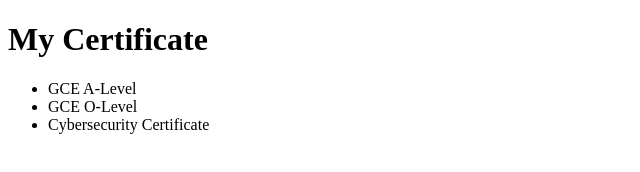
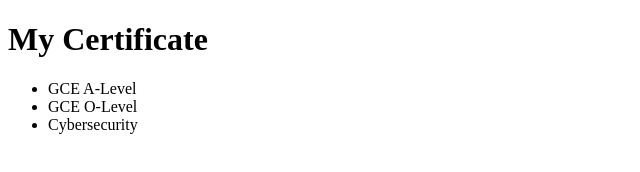
Before and after one commit to Intruder-Mk9/minipro1, a plain HTML site: page cv.html in a window 1280 px wide. Shown: the full height of the page, 0-640 px from the left. Drawn offline with Linux system fonts and the light colour scheme.

Commit message:
Updated CV

```diff
--- a/cv.html
+++ b/cv.html
@@ -10,7 +10,7 @@
     <ul>
         <li>GCE A-Level</li>
         <li>GCE O-Level</li>
-        <li>Cybersecurity Certificate</li>
+        <li>Cybersecurity</li>
     </ul>
 </body>
 </html>
```
